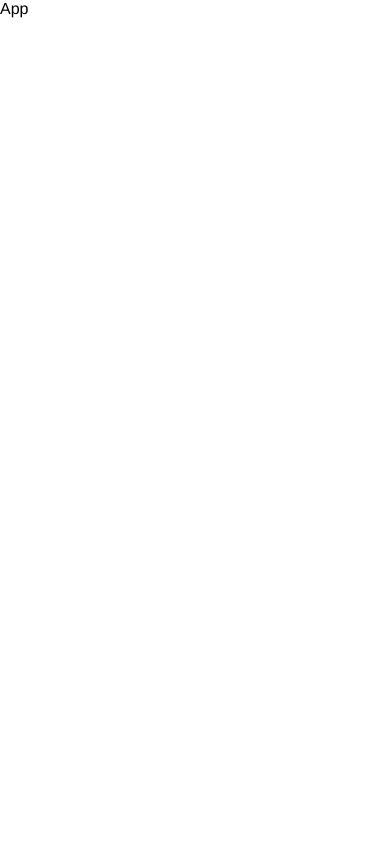
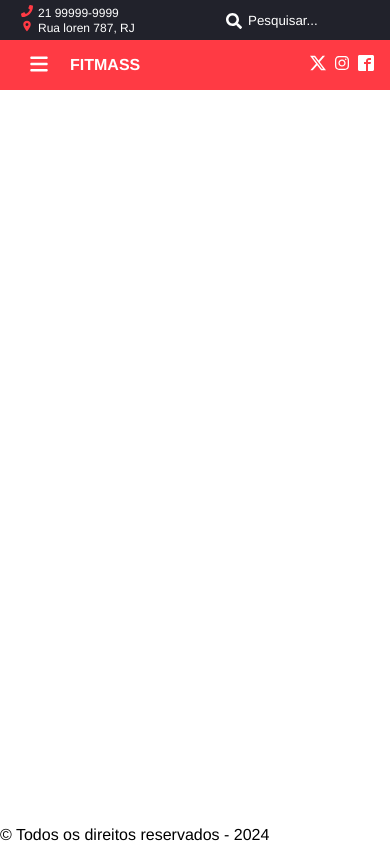
Before and after one commit to DevDaniloSants/fitmass, a React (Vite) app: page / in a window 390 px wide. Built offline with nearby package versions, Linux system fonts and the light colour scheme.

Commit message:
Algumas modificações na config do projeto

```diff
--- a/package.json
+++ b/package.json
@@ -12,6 +12,7 @@
   "dependencies": {
     "react": "^18.2.0",
     "react-dom": "^18.2.0",
+    "react-icons": "^5.0.0",
     "sass": "^1.69.7"
   },
   "devDependencies": {
--- a/src/App.jsx
+++ b/src/App.jsx
@@ -1,5 +1,18 @@
+//styles
+import './styles/app.sass';
+
+// components
+import Header from './components/Header';
+import Footer from './components/Footer';
+
 const App = () => {
-  return <div>App</div>;
+  return (
+    <div className="App">
+      <Header></Header>
+      <div className="container"></div>
+      <Footer></Footer>
+    </div>
+  );
 };
 
 export default App;
--- /dev/null
+++ b/src/styles/app.sass
@@ -0,0 +1,9 @@
+@use 'variables'
+
+.App
+    min-height: 100vh
+    display: flex
+    flex-direction: column
+
+.container
+    flex: 1 1 auto
--- /dev/null
+++ b/src/styles/components/header.sass
@@ -0,0 +1,74 @@
+@use '../variables'
+
+header
+    flex: 0 1 90px
+    background-color: green
+    color: variables.$text-color
+
+
+    .informations
+        background-color: variables.$bg-menu-secundary
+        height: 40px
+        display: flex
+        justify-content: space-between
+        align-items: center
+        padding: 0 1rem
+
+        div
+            display: flex
+            flex-wrap: wrap
+
+            span
+                font-size: 12px
+
+                svg
+                    color: variables.$color-primary
+                    margin: 0 5px
+        .search
+            position: relative
+            svg
+                position: absolute
+                top: 5px
+                left: 2px
+
+            input
+                width: 150px
+                padding: 0.3rem 1.5rem
+                &::placeholder
+                   color: variables.$text-color
+
+            @media (max-width: 450px)
+
+
+
+    .navigation
+        background-color: variables.$color-primary
+        height: 50px
+        display: flex
+        justify-content: space-between
+        align-items: center
+        padding: 0 1rem
+
+        .titleAndManuMobile
+            display: flex
+            align-items: center
+            gap: 0.5rem
+
+            button
+                display: none
+                padding: 0.5rem
+
+                svg
+                    width: 30px
+                    height: 20px
+                    color: variables.$text-color
+
+                @media (max-width: 650px)
+                    display: block
+
+
+
+    .socials
+        display: flex
+        gap: 0.5rem
+        width: 64px
--- /dev/null
+++ b/src/styles/components/nav.sass
@@ -0,0 +1,42 @@
+@use '../variables'
+
+.nav
+    transition: right 0.5s
+
+
+    ul
+        display: flex
+        gap: 1rem
+        font-weight: bold
+
+    button
+        display: none
+
+    @media (max-width: 650px)
+        position: absolute
+        top: 0
+        right: 100%
+        width: 100%
+        height: 100%
+        background: variables.$bg-menu-secundary
+
+        &.open
+          right: 0
+
+        ul
+            position: relative
+            width: 80%
+            height: 100%
+            margin: 0 auto
+            flex-direction: column
+            justify-content: center
+            align-items: center
+            font-size: 2em
+
+        button
+            display: block
+            position: absolute
+            top: 15px
+            right: 15px
+            color: variables.$text-color
+            font-size: 1.3em
--- a/src/styles/main.sass
+++ b/src/styles/main.sass
@@ -6,10 +6,22 @@
     box-sizing: border-box
     font-family: variables.$font-main
 
+
+ul
+    list-style: none
+
 a
     text-decoration: none
+    color: variables.$text-color
     cursor: pointer
 
 button
     border: none
+    background: transparent
     cursor: pointer
+
+input
+    border: none
+    outline: none
+    background-color: transparent
+    color: variables.$text-color
```
Also changed, not shown: public/icon.svg (deleted), src/styles/components/footer.sass (added), 1 other file (tests, documents, lock files or other folders).
